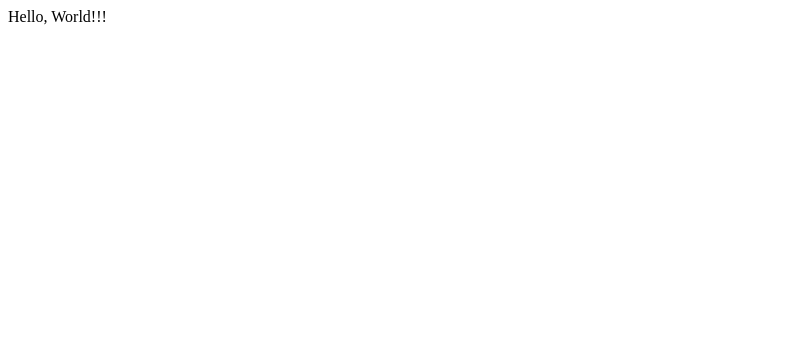
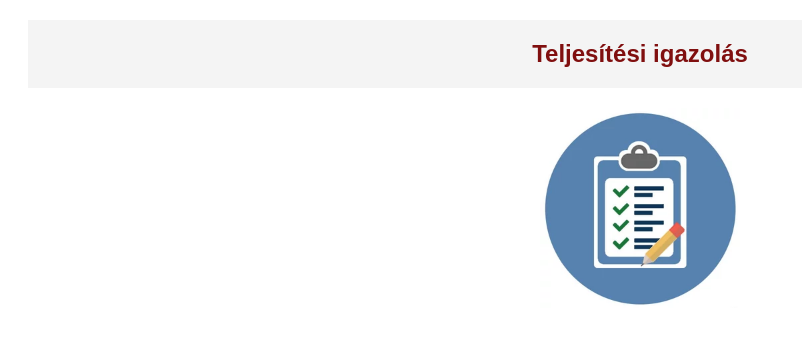
Before and after one commit to taylor200-tlr/sokatkeres, a plain HTML site: page index.html in a window 1280 px wide. Shown: the whole page, without its empty margins (0-802 px from the left). Drawn offline with Linux system fonts and the light colour scheme.

```diff
--- /dev/null
+++ b/css/style.css
@@ -0,0 +1,19 @@
+body {
+
+}
+h1 {
+    font-family: Arial, sans-serif;
+    background-color: #f4f4f4;
+    font-size: 24px;
+    color: hsl(0, 79%, 28%);
+    margin: 20px;
+    padding: 20px;
+    text-align: center;
+}
+
+img {
+    display: block;
+    margin: 0 auto;
+    max-width: 200px;
+    height: auto;
+}
--- a/index.html
+++ b/index.html
@@ -3,9 +3,11 @@
 <head>
     <meta charset="UTF-8">
     <meta name="viewport" content="width=device-width, initial-scale=1.0">
-    <title>Document</title>
+    <title>Teljesítési igazolás</title>
+    <link rel="stylesheet" href="css/style.css">
 </head>
 <body>
-    Hello, World!!!
+    <h1>Teljesítési igazolás</h1>
+    <img src="img/teljig logo.png" alt="logo">
 </body>
 </html>
```
Also changed, not shown: img/teljig logo.png (added), img/teljig logo.webp (added).
